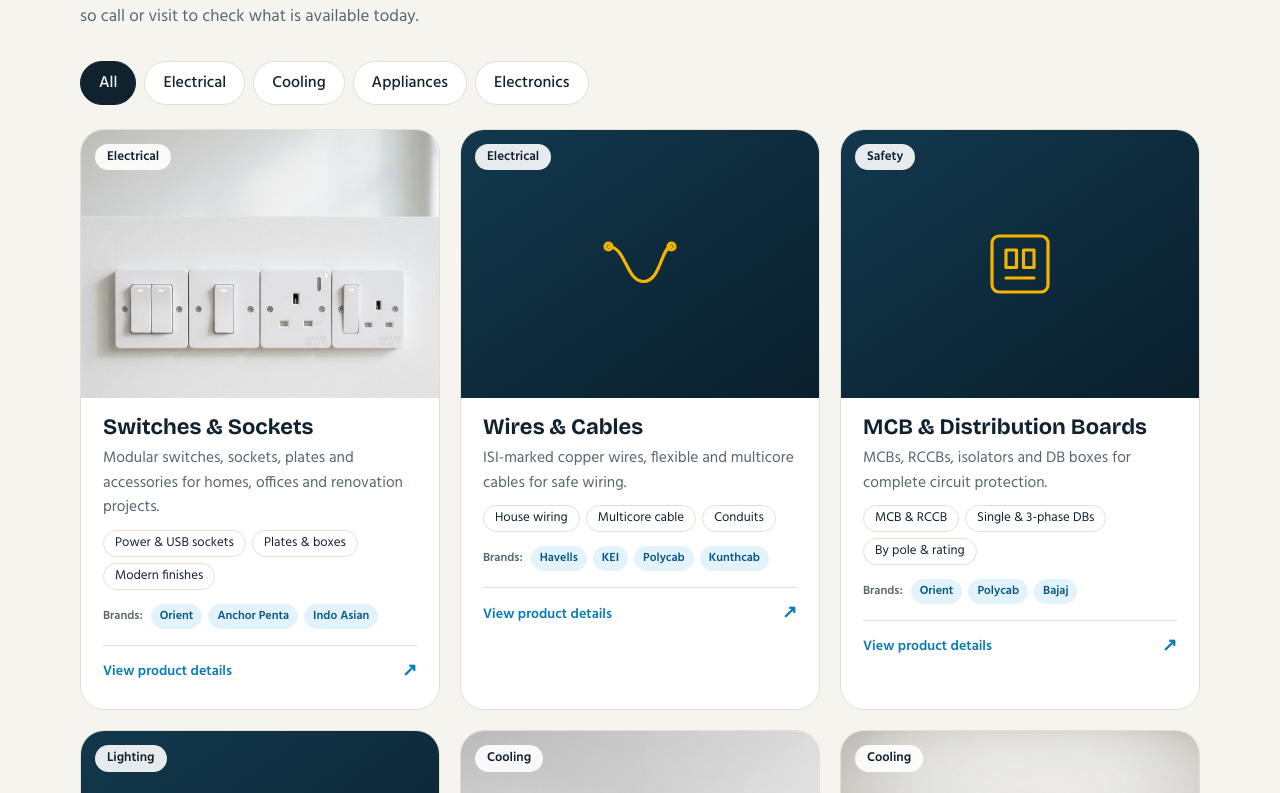
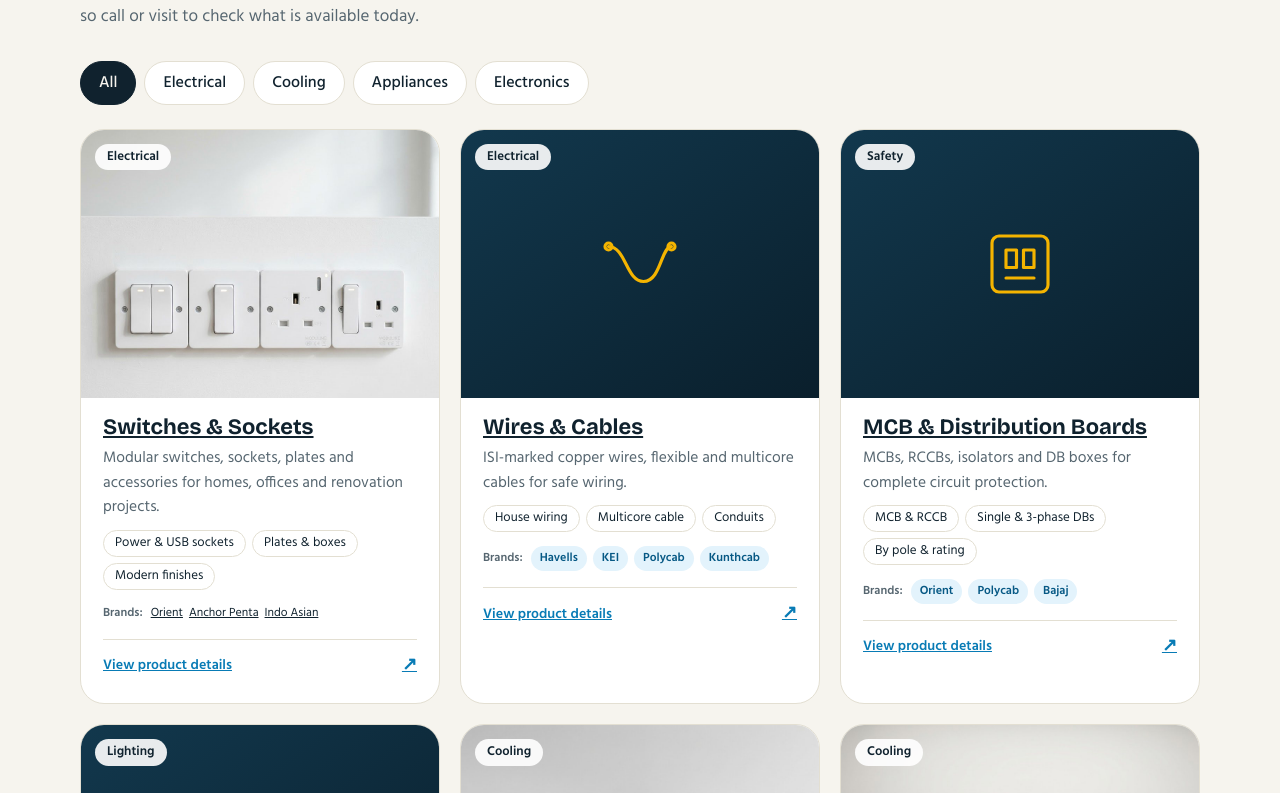
Before and after one commit to atulelectricals15-creator/atul-electricals, a Next.js app: page / in a window 1280 px wide. Shown: the part 1287-2080 px from the top of the page. Built offline with nearby package versions, Linux system fonts and the light colour scheme.

Commit message:
Link switch and socket brand chips to brand pages

```diff
--- a/components/Products.js
+++ b/components/Products.js
@@ -23,7 +23,7 @@ export default function Products() {
       </div>
       <div className="grid">
         {list.map((c) => (
-          <Link href={`/products/${c[0]}`} className="cat cat-link" key={c[0]}>
+          <div className="cat" key={c[0]}>
             {PHOTOS.includes(c[0]) ? (
               <div className="im">
                 <em>{c[1]}</em>
@@ -33,13 +33,16 @@ export default function Products() {
               <div className="im ico"><em>{c[1]}</em><Icon name={c[0]} /></div>
             )}
             <div className="bd">
-              <h3>{c[2]}</h3>
+              <h3><Link className="cat-title-link" href={`/products/${c[0]}`}>{c[2]}</Link></h3>
               <p>{c[3]}</p>
               <ul>{c[4].map((x) => <li key={x}>{x}</li>)}</ul>
-              <div className="brand-tags"><strong>Brands:</strong> {(BRANDS[c[0]] || []).map((brand) => <span key={brand}>{brand}</span>)}</div>
-              <span className="cat-more">View product details <b aria-hidden="true">↗</b></span>
+              <div className="brand-tags"><strong>Brands:</strong> {(BRANDS[c[0]] || []).map((brand) => {
+                const brandSlug = c[0] === 'sw' ? ({ 'Orient': 'orient', 'Anchor Penta': 'anchor-penta', 'Indo Asian': 'indo-asian' }[brand]) : null;
+                return brandSlug ? <Link className="brand-chip-link" href={`/brands/${brandSlug}`} key={brand}>{brand}</Link> : <span key={brand}>{brand}</span>;
+              })}</div>
+              <Link className="cat-more" href={`/products/${c[0]}`}>View product details <b aria-hidden="true">↗</b></Link>
             </div>
-          </Link>
+          </div>
         ))}
       </div>
     </>
```
